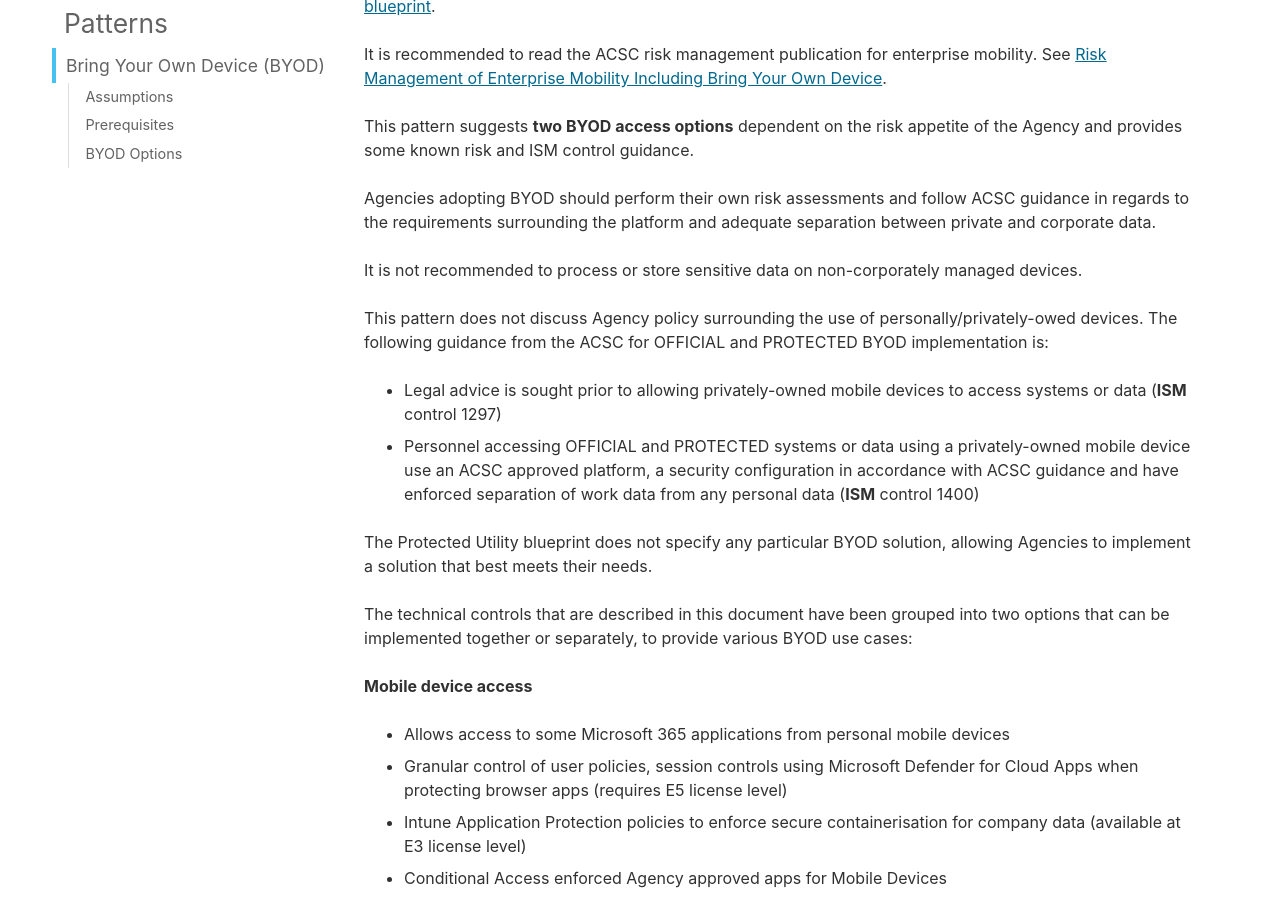
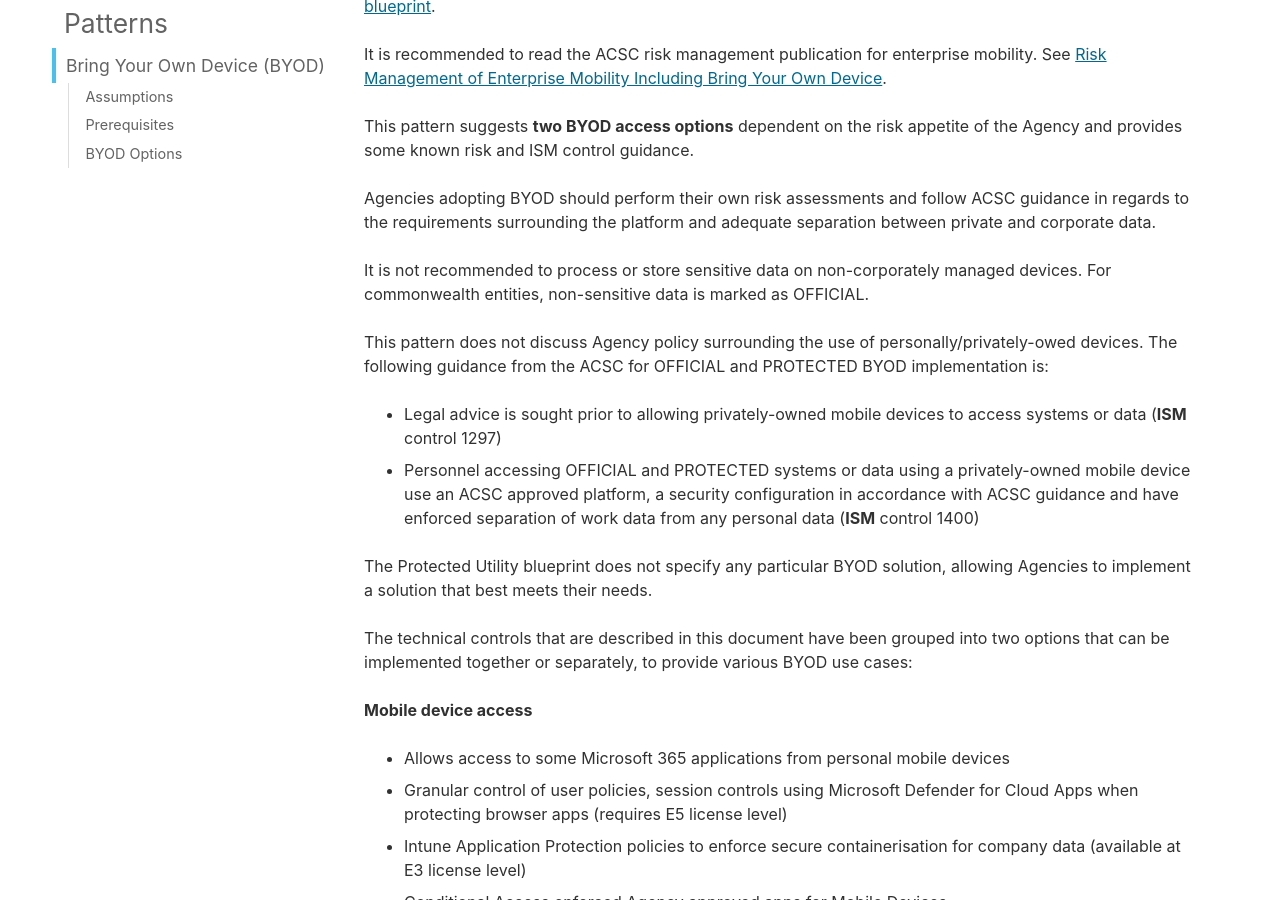
Before and after one commit to ASD-Blueprint/desktop.gov.au, a Jekyll site: the page built from patterns/byod.md, in a window 1280 px wide and 900 px high, scrolled down 850 px. Built offline with Jekyll 4.4.1, drawn with Linux system fonts in a browser that asks for light colours; comment, search, counter and statistics services are not loaded; some of the changed text lies outside the part shown.

Commit message:
update wording

```diff
--- a/patterns/byod.md
+++ b/patterns/byod.md
@@ -22,7 +22,7 @@
 
 Agencies adopting BYOD should perform their own risk assessments and follow ACSC guidance in regards to the requirements surrounding the platform and adequate separation between private and corporate data.
 
-It is not recommended to process or store sensitive data on non-corporately managed devices.
+It is not recommended to process or store sensitive data on non-corporately managed devices. For commonwealth entities, non-sensitive data is marked as OFFICIAL.
 
 This pattern does not discuss Agency policy surrounding the use of personally/privately-owed devices. The following guidance from the ACSC for OFFICIAL and PROTECTED BYOD implementation is:
 
@@ -88,7 +88,7 @@
 
 Options | Use-Cases | Complexity to implement | Risk considerations
 --- | --- | ---| ---
- Mobile device access (Option 1) | Provides ad-hoc access on the road and in the office to email, Teams and SharePoint from personally owned mobile devices such as iOS and Android devices. <br />Use-case provides some offline access if connectivity is limited.<br /><br />Agencies should risk assess to allow for handling of PROTECTED data. | Easiest             | Inability yo enforcing device security controls<br /><br />Limited ability to check compliance for zero trust<br /><br />Lost phone, potential inability to remote data wipe as phone is not fully managed
+ Mobile device access (Option 1) | Provides ad-hoc access on the road and in the office to email, Teams and SharePoint from personally owned mobile devices such as iOS and Android devices. <br />Use-case provides some offline access if connectivity is limited.<br /><br />Not suitable for sensitive data. | Easiest             | Inability yo enforcing device security controls<br /><br />Limited ability to check compliance for zero trust<br /><br />Lost phone, potential inability to remote data wipe as phone is not fully managed
  Virtual desktop (Option 2) | Provided through the Azure Virtual Desktop service, this provides a full Windows working environment similar to the corporate desktop. Access is available from a user's personal Windows or Mac device to access the virtual desktop.<br /><br />Remote working within another government Agency or partner environment.<br /><br />Legacy or non-cloud corporate applications (hybrid) can operate with this use-case.<br /><br />Use case requires always-on Internet connection. | More difficult | Greater compliance with PROTECTED-level ISM controls and the Essential Eight<br /><br />Underlying device used to access AVD, screen scraping and physical security
 
 The following process can be followed to determine which pattern option to follow.
```
